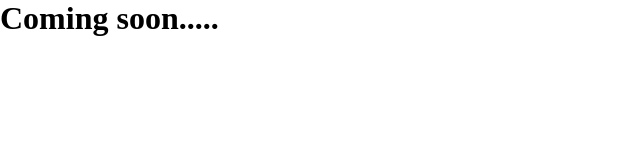
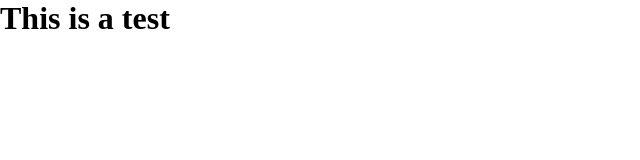
Before and after one commit to HeinMinThant117/videochat-frontend, a React (Vite) app: page / in a window 1280 px wide. Shown: the top 160 px of the page, without its empty margins (0-640 px from the left). Built offline with nearby package versions, Linux system fonts and the light colour scheme.

Commit message:
fix: husky

```diff
--- a/src/App.tsx
+++ b/src/App.tsx
@@ -1,7 +1,7 @@
 const App = () => {
   return (
     <div>
-      <h1>Coming soon.....</h1>
+      <h1>This is a test</h1>
     </div>
   );
 };
```
Also changed, not shown: 1 other file (tests, documents, lock files or other folders).
